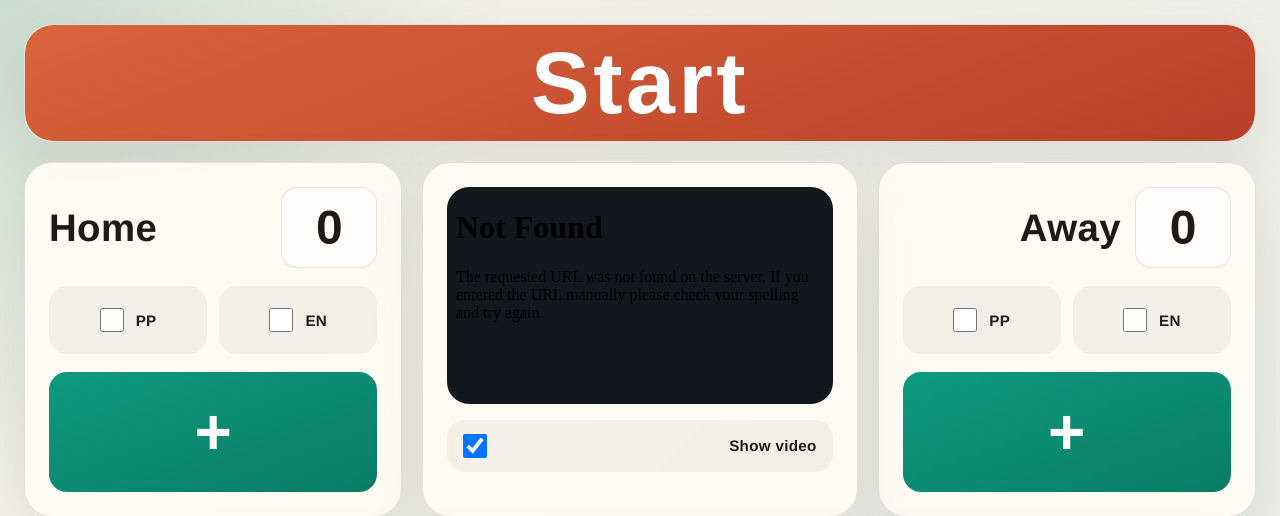
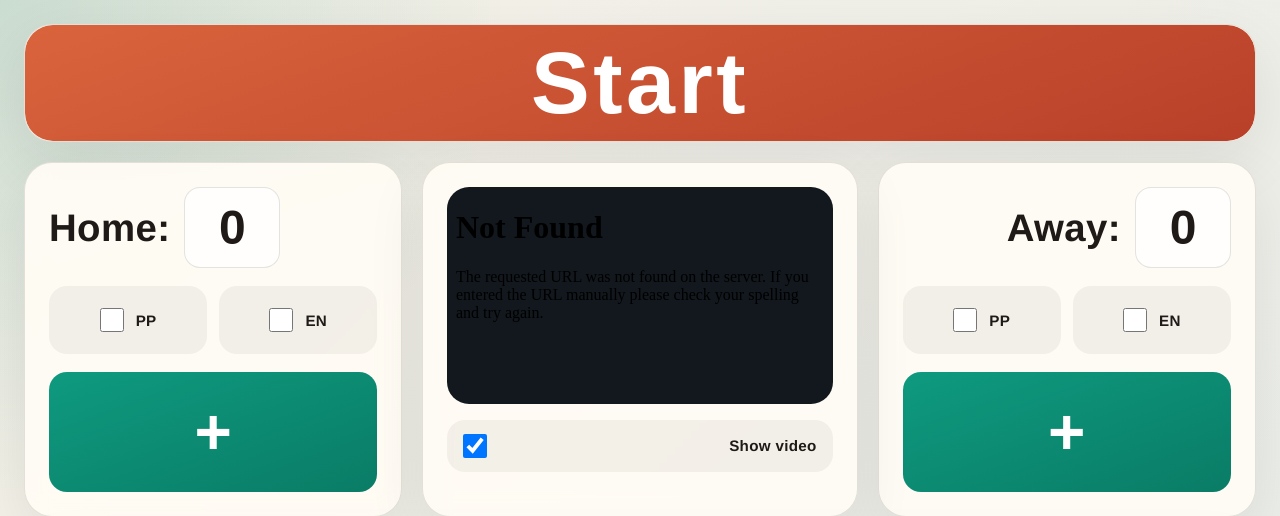
Before and after one commit to paulmossman/easy-game-livestream, a Flask app: page / in a window 1280 px wide. Shown: the top 516 px of the page. Run offline with Flask 3, Linux system fonts and the light colour scheme; data that the repository does not hold is empty; parts of the project's set-up code (start-up, migrations or seed data) failed here and were passed over; some libraries are stand-ins or nearby versions.

Commit message:
feat: web UI: add ":" after each team name, and left-justified the score edit box for the left team

```diff
--- a/src/static/js/app.js
+++ b/src/static/js/app.js
@@ -241,10 +241,10 @@ function teamHeadingDisplay(teamName, ppEnabled, enEnabled, isRightSide) {
     }
 
     if (isRightSide) {
-        return `${flags.length ? `${flags.join(' ')} ` : ''}${safeTeamName}`;
+        return `${flags.length ? `${flags.join(' ')} ` : ''}${safeTeamName}:`;
     }
 
-    return `${safeTeamName}${flags.length ? ` ${flags.join(' ')}` : ''}`;
+    return `${safeTeamName}:${flags.length ? ` ${flags.join(' ')}` : ''}`;
 }
 
 function renderOverlayMock(state) {
--- a/src/templates/index.html
+++ b/src/templates/index.html
@@ -71,6 +71,15 @@
             grid-template-columns: minmax(0, 1fr) 96px;
             gap: 14px;
             align-items: center;
+        }
+
+        .team-panel.left .team-top-row {
+            display: flex;
+            justify-content: flex-start;
+        }
+
+        .team-panel.left .score-input {
+            flex: 0 0 96px;
         }
 
         .team-flags {
```
